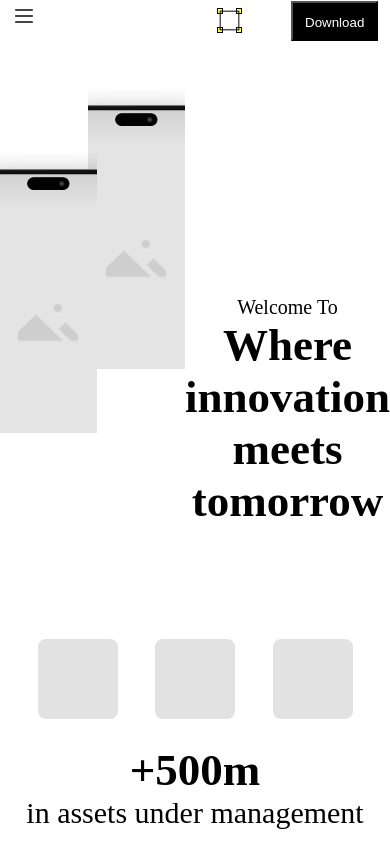
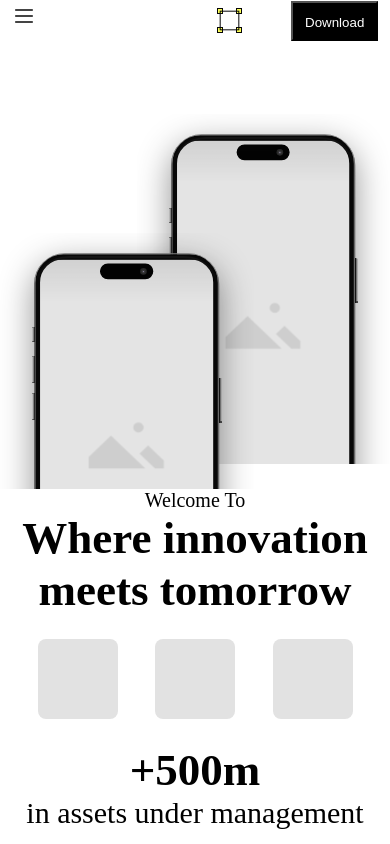
Before and after one commit to sahiba2503/NewFigma, a React (Vite) app: page / in a window 390 px wide. Shown: the top 844 px of the page. Built offline with nearby package versions, Linux system fonts and the light colour scheme.

Commit message:
add background css to fixed img

```diff
--- a/src/App.css
+++ b/src/App.css
@@ -113,43 +113,48 @@ display: none;
     display: flex;
     flex-direction: row;
     justify-content: space-between;
-     overflow: hidden;
+
 }
 .iphoneImage{
     /* border: 2px solid red; */
     width: 55%;
-    display: flex;
-flex-direction: row;
-
-
+    position: relative;
+    height: 320px;
+     overflow: hidden;
 }
 
 
  .iphon1 {
-      width: 50%;
+  /* border: 2px solid green; */
+  width: 65%;
   height: 100%;
      background-image: url('/Devices (5).svg');
-    background-size: cover;
+    background-size: contain;
     background-position: center;
     background-repeat: no-repeat;
-     margin-right: -5%;
      z-index: 1;
-     margin-top: 35%;
+     position: absolute;
+     top:30%;
+     left: 0px;
    }
 
 .iphon2 {
-    width: 50%;
+  /* border: 2px solid blue; */
+   width: 65%;
     height: 100%;
-    /* border: 2px solid black; */
      background-image: url('/Devices (5).svg');
-    background-size: cover;
+    background-size: contain;
     background-position: center;
+    background-repeat: no-repeat;
+
+    position: absolute;
+     top:0px;
+     right: 0px;
 
 }
 .welcomContent{
     /* border: 2px solid red; */
     width: 40%;
-     /* height: 464px; */
        gap: 24px;
     display: flex;
     flex-direction: column;
@@ -430,6 +435,7 @@ z-index: 1;
     }
     .outer-main{
         /* top:48px; */
+
        padding: 0;
     }
 
@@ -517,7 +523,8 @@ display: none;
  .welcomImgContent{
      width: 100%;
     height: 550px;
-    overflow: hidden;
+    /* overflow: hidden; */
+    display: block;
  }
 .welcometoWhere{
     width: 100%;
@@ -530,20 +537,9 @@ display: none;
     background-color: white;
     display: none;
     }
- .iphon1 {
-  width: 75%;
-    height: 70%;
-     background-size: cover;
-    background-position: center;
 
-}
 
-.iphon2 {
-    width: 75%;
-    height: 70%;
-    background-size: cover;
-    background-position: center;
-}
+
 .outer-welcom-btn{
     width: 100%;
     display: flex;
```
Lines whose indentation alone changed are shown as unchanged.
